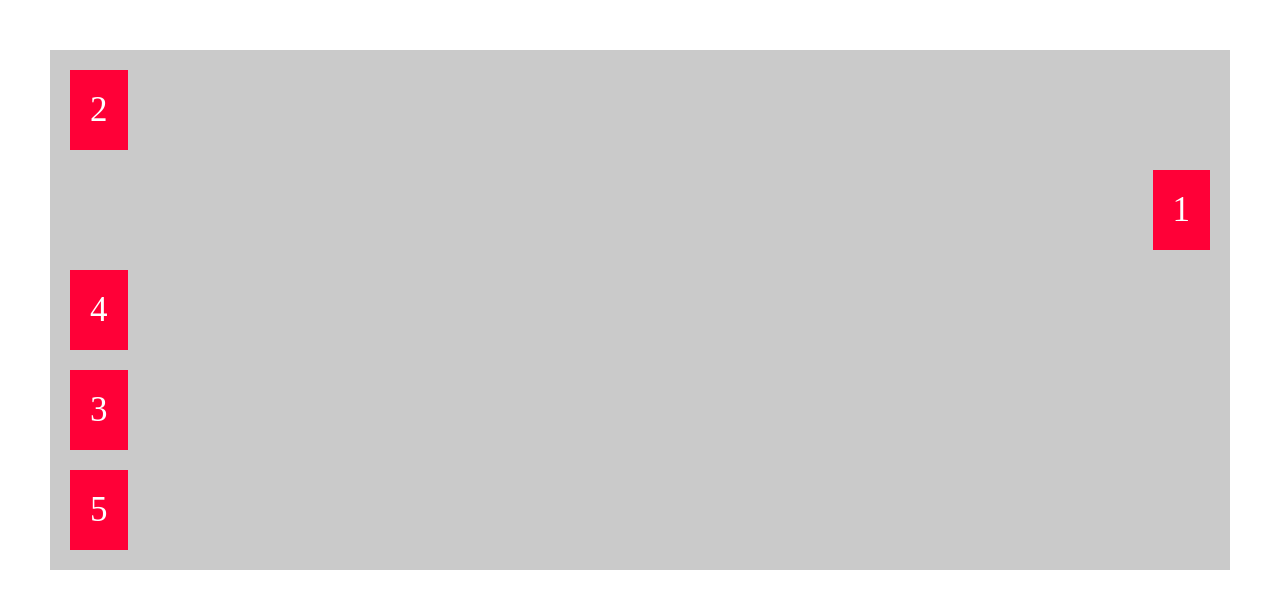
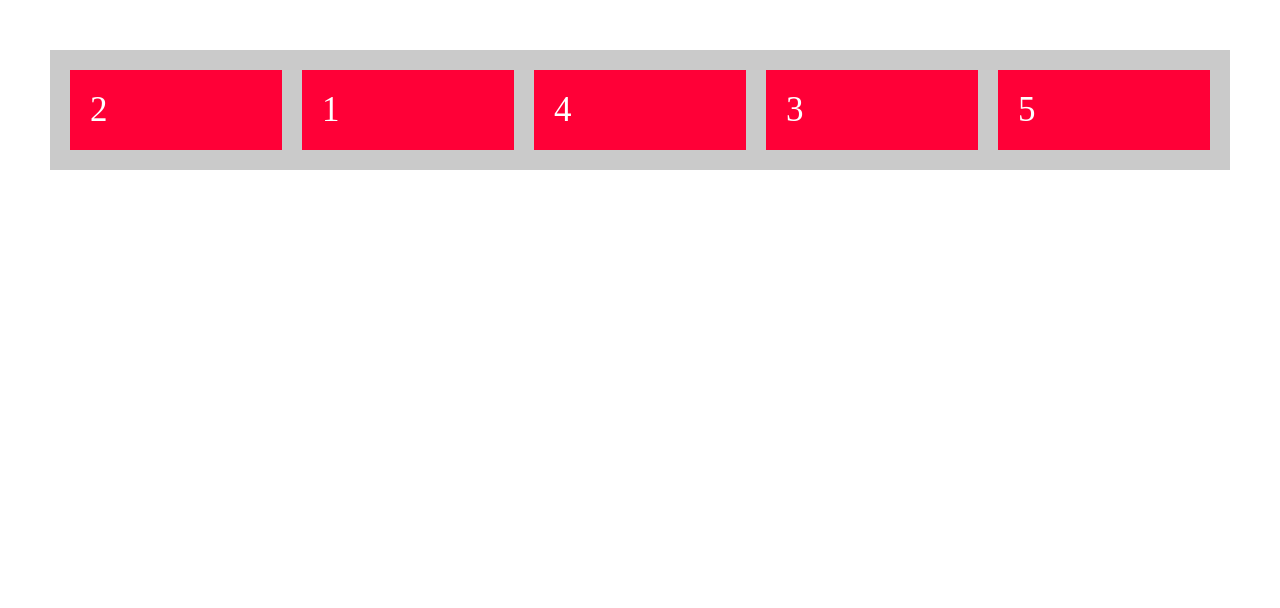
Before and after one commit to luancardosolc/css-flexbox, a plain HTML site: page index.html in a window 1280 px wide. Drawn offline with Linux system fonts and the light colour scheme.

```diff
--- a/style.css
+++ b/style.css
@@ -18,7 +18,7 @@
   /* flex-direction: column; */
   /* Direction from the bottom to the top */
   /* flex-direction: column-reverse;  */
-  flex-direction: column;
+  flex-direction: row;
 
   /* justify-content align items in the x axis */
   justify-content: center;
@@ -59,6 +59,9 @@
   font-size: 35px;
   padding: 20px;
   margin: 10px;
+
+  /* flex-grow - Defines how much a flexbox item should grow if there's space available */
+  flex-grow: 1;
 }
 
 .items-1 {
@@ -74,6 +77,10 @@
 
 .items-3 {
   order: 4;
+  /* flex-grow: 10; */
+
+  /* flex-basis - Defines the initial size of a flexbox item. */
+  /* flex-basis: 300px; */
 }
 
 .items-4 {
```
